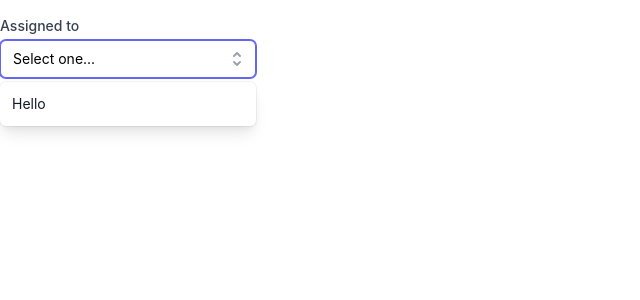
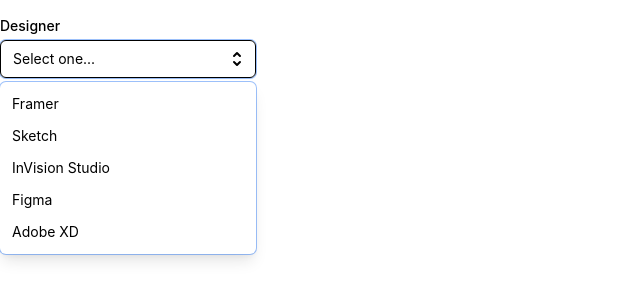
Before and after one commit to mclean25/mui-vs-tailwind-ui, a React (Create React App) app in the folder tailwind/: page / in a window 1280 px wide. Both pictures are taken after a click on the button "Select one...". Shown: the top 300 px of the page, without its empty margins (0-640 px from the left). Built offline with nearby package versions, Linux system fonts and the light colour scheme.

Commit message:
options for tailwinds dropdown

```diff
--- a/tailwind/src/App.tsx
+++ b/tailwind/src/App.tsx
@@ -1,12 +1,20 @@
 import React from "react";
 import "./App.css";
 import SelectMenu from "./components/SelectMenu";
+
+const choices = [
+  { display: "Framer", id: "framer" },
+  { display: "Sketch", id: "sketch" },
+  { display: "InVision Studio", id: "invision-studio" },
+  { display: "Figma", id: "figma" },
+  { display: "Adobe XD", id: "adobe-xd" },
+];
 
 function App() {
   return (
     <div className="container mx-auto pt-4">
       <div className="w-64">
-        <SelectMenu />
+        <SelectMenu choices={choices} />
       </div>
     </div>
   );
--- a/tailwind/src/components/SelectMenu.tsx
+++ b/tailwind/src/components/SelectMenu.tsx
@@ -1,35 +1,16 @@
 import React, { useEffect, useRef, useState } from "react";
+import SelectMenuItem from "./SelectMenuItems";
 
-interface SelectChoice {
+export interface SelectChoice {
   display: string;
   id: string;
 }
 
-interface SelectMenuItemProps {
-  choice: SelectChoice;
-  onSelectChoice: (choice: SelectChoice) => void;
+interface SelectMenuProps {
+  choices: SelectChoice[];
 }
 
-const SelectMenuItem: React.FC<SelectMenuItemProps> = ({
-  choice,
-  onSelectChoice,
-}) => {
-  return (
-    <li
-      id={choice.id}
-      className="text-gray-900 cursor-default select-none relative py-2 pl-3 pr-9"
-    >
-      <span
-        className="font-normal block truncate"
-        onClick={() => onSelectChoice(choice)}
-      >
-        {choice.display}
-      </span>
-    </li>
-  );
-};
-
-const DropdownMenu: React.FC = () => {
+const SelectMenu: React.FC<SelectMenuProps> = ({ choices }) => {
   const [selectedChoice, setSelectedChoice] = useState<
     SelectChoice | undefined
   >(undefined);
@@ -48,7 +29,7 @@ const DropdownMenu: React.FC = () => {
     }
     document.addEventListener("mousedown", handleMouseDown);
     return () => {
-      // Unbind the event listener on clean up1`
+      // Unbind the event listener on clean up
       document.removeEventListener("mousedown", handleMouseDown);
     };
   }, [selectMenuNode]);
@@ -58,13 +39,22 @@ const DropdownMenu: React.FC = () => {
     setShowDropdown(false);
   };
 
+  const selectMenuItems = choices.map((value) => {
+    return (
+      <SelectMenuItem
+        choice={{ display: value.display, id: value.id }}
+        onSelectChoice={onSelectChoice}
+      />
+    );
+  });
+
   return (
     <div ref={selectMenuNode}>
       <label
         id="listbox-label"
         className="block text-sm font-medium text-gray-700"
       >
-        Assigned to
+        Designer
       </label>
       <div className="mt-1 relative">
         <button
@@ -104,10 +94,7 @@ const DropdownMenu: React.FC = () => {
               aria-activedescendant="listbox-item-3"
               className="max-h-60 rounded-md py-1 text-base ring-1 ring-black ring-opacity-5 overflow-auto focus:outline-none sm:text-sm"
             >
-              <SelectMenuItem
-                choice={{ display: "Hello", id: "hello" }}
-                onSelectChoice={onSelectChoice}
-              />
+              {selectMenuItems}
             </ul>
           </div>
         )}
@@ -116,4 +103,4 @@ const DropdownMenu: React.FC = () => {
   );
 };
 
-export default DropdownMenu;
+export default SelectMenu;
--- /dev/null
+++ b/tailwind/src/components/SelectMenuItems.tsx
@@ -0,0 +1,28 @@
+import React from "react";
+import { SelectChoice } from "./SelectMenu";
+
+interface SelectMenuItemProps {
+  choice: SelectChoice;
+  onSelectChoice: (choice: SelectChoice) => void;
+}
+
+const SelectMenuItem: React.FC<SelectMenuItemProps> = ({
+  choice,
+  onSelectChoice,
+}) => {
+  return (
+    <li
+      id={choice.id}
+      className="hover:bg-tertiary text-gray-900 hover:text-primary rounded-lg cursor-default select-none relative py-1 my-1 pl-1 ml-2 pr-9 mr-2"
+    >
+      <span
+        className="font-normal block truncate"
+        onClick={() => onSelectChoice(choice)}
+      >
+        {choice.display}
+      </span>
+    </li>
+  );
+};
+
+export default SelectMenuItem;
--- a/tailwind/tailwind.config.js
+++ b/tailwind/tailwind.config.js
@@ -2,7 +2,11 @@ module.exports = {
   purge: ["./src/**/*.{js,jsx,ts,tsx}", "./public/index.html"],
   darkMode: false, // or 'media' or 'class'
   theme: {
-    extend: {},
+    colors: {
+      primary: "#3D74FF",
+      secondary: "#B6CAFC",
+      tertiary: "#E9EFFF",
+    },
   },
   variants: {
     extend: {},
```
